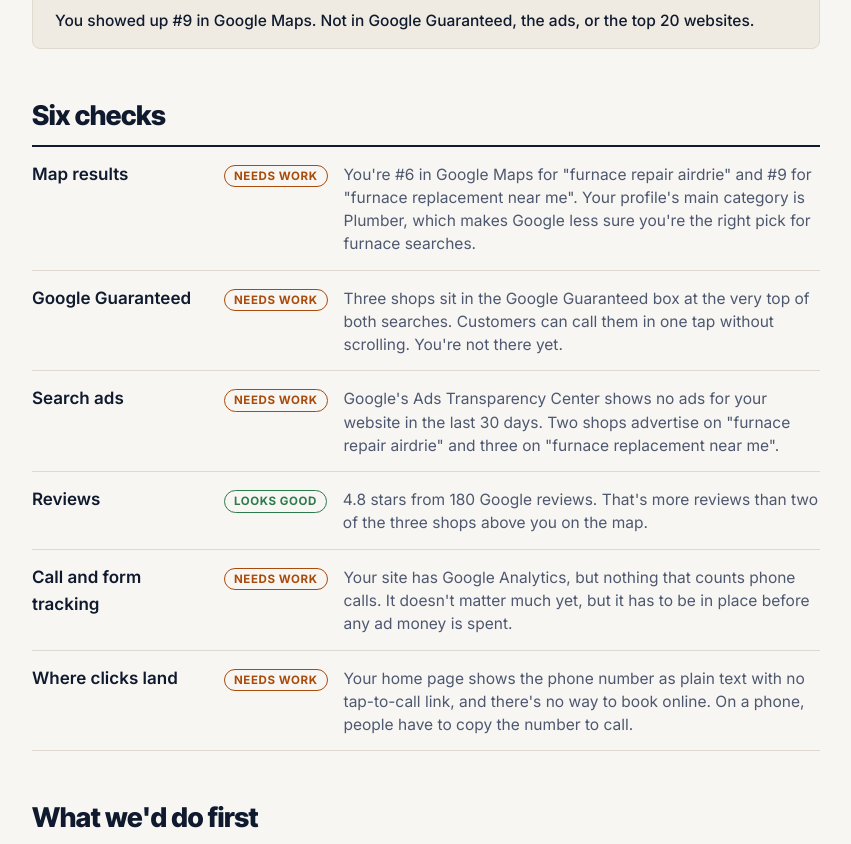
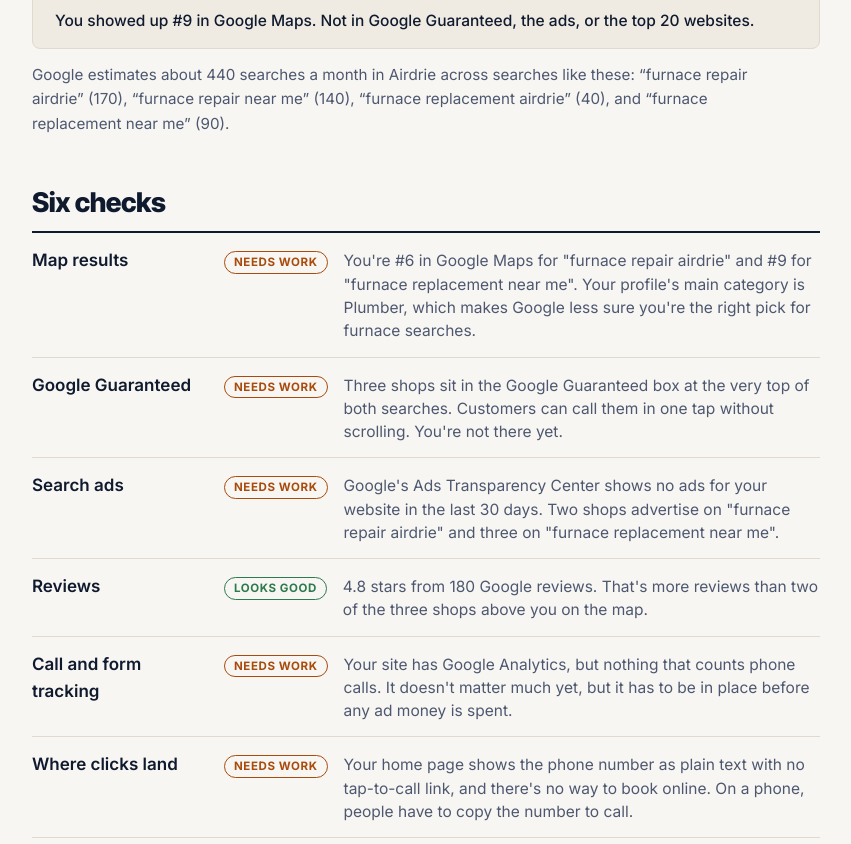
Before and after one commit to ledgelow/ledgecomms, a plain HTML site: page sample-audit.html in a window 1280 px wide. Shown: the part 1783-2627 px from the top of the page, without its empty margins (214-1065 px from the left). Drawn offline with Linux system fonts and the light colour scheme; files whose address does not match are found by name.

Commit message:
Add files via upload

```diff
--- a/sample-audit.html
+++ b/sample-audit.html
@@ -100,6 +100,7 @@
 .slot .none, .slot .more { color: var(--muted); font-size: 0.92rem; }
 .slot .more { display: block; margin-top: 2px; padding-left: calc(1.3em + 8px); }
 .you-line { font-size: 0.97rem; font-weight: 500; }
+.estimates { margin-top: 14px; color: var(--muted); font-size: 0.95rem; max-width: 46rem; }
 @media (max-width: 560px) { .slot { grid-template-columns: minmax(0, 1fr); } }
 
 .checks { list-style: none; margin: 0; padding: 0; border-top: 2px solid var(--ink); }
@@ -182,6 +183,7 @@
       <p class="you-line">You showed up #9 in Google Maps. Not in Google Guaranteed, the ads, or the top 20 websites.</p>
     </li>
     </ol>
+    <p class="estimates" >Google estimates about 440 searches a month in Airdrie across searches like these: “furnace repair airdrie” (170), “furnace repair near me” (140), “furnace replacement airdrie” (40), and “furnace replacement near me” (90).</p>
   </section>
 
   <section aria-labelledby="checks-title">
```
